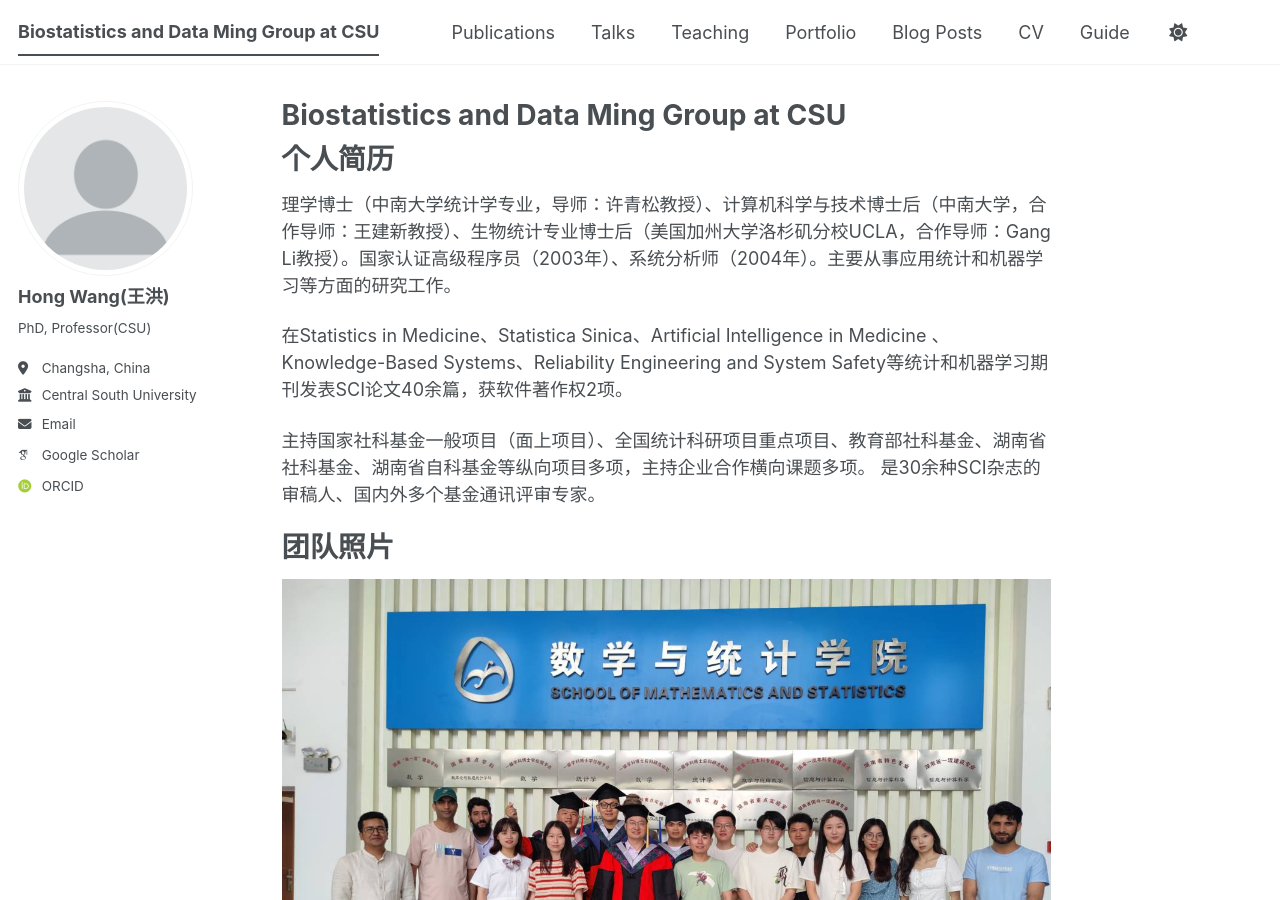
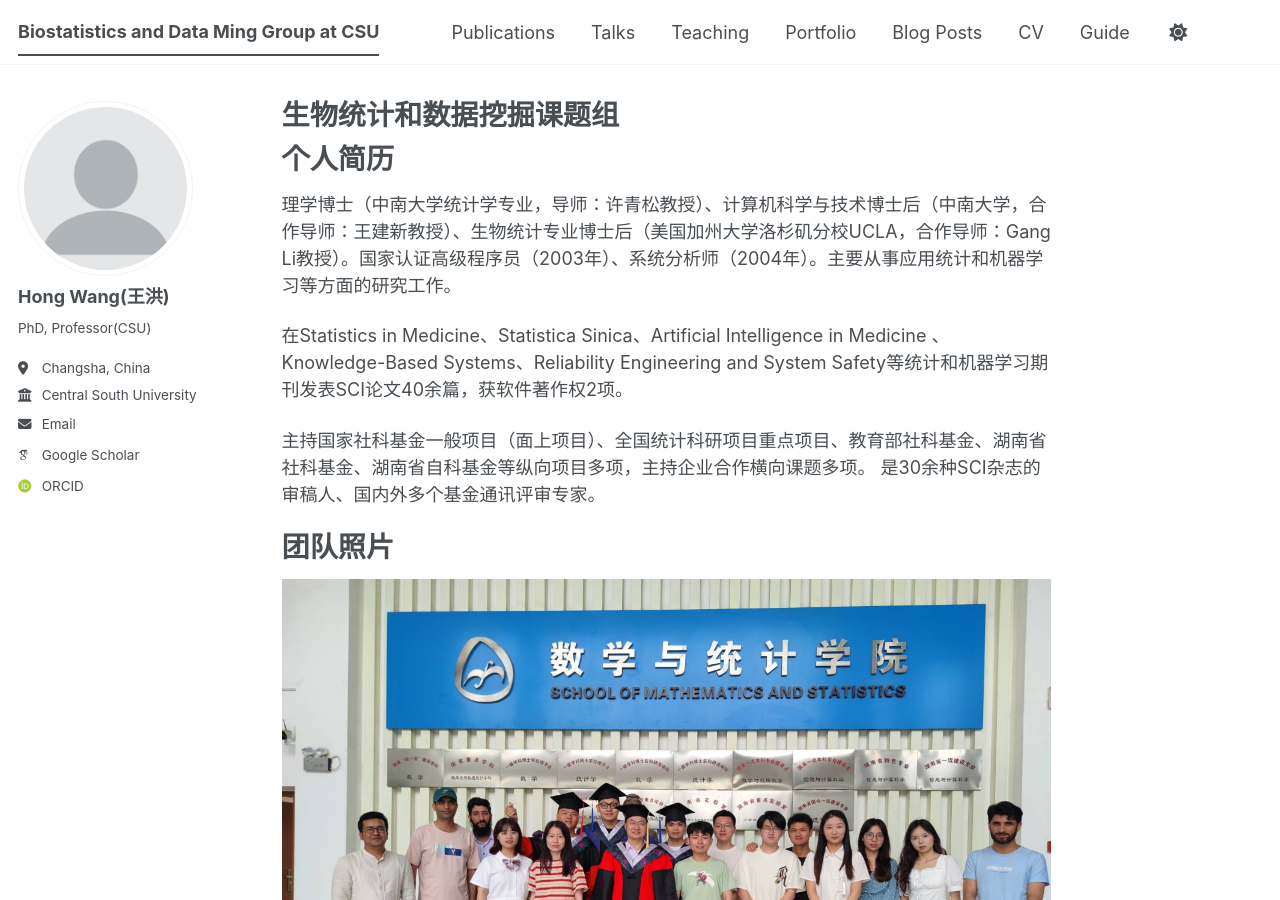
Before and after one commit to whcsu/whcsu.github.io, a Jekyll site: the page built from _pages/about.md, in a window 1280 px wide and 900 px high. Built offline with Jekyll 4.4.1, drawn with Linux system fonts in a browser that asks for light colours; some web fonts are replaced; a script bundle is joined from its source files by our own code; library files that are not in the unit come from our copies.

Commit message:
Update about.md

```diff
--- a/_pages/about.md
+++ b/_pages/about.md
@@ -1,6 +1,6 @@
 ---
 permalink: /
-title: "Biostatistics and Data Ming Group at CSU"
+title: "生物统计和数据挖掘课题组"
 author_profile: true
 redirect_from:
   - /about/
```
